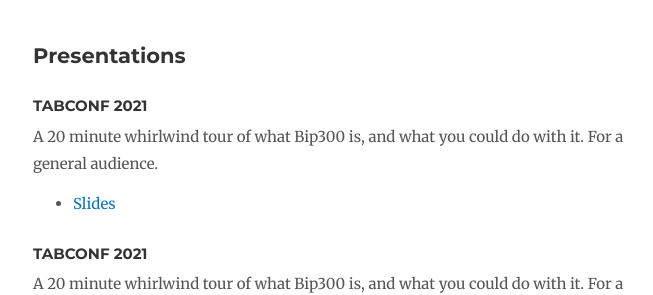
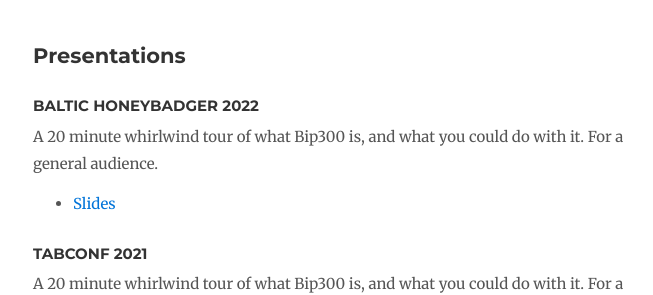
Before and after one commit to drivechain-project/drivechain.info, a Jekyll site: the page built from literature/index.md, in a window 1280 px wide and 900 px high, scrolled down 620 px. Shown: the part 164-459 px from the top of the window, without its empty margins (137-790 px from the left). Built offline with Jekyll 4.4.1, drawn with Linux system fonts in a browser that asks for light colours; our own code applies the rules of GitHub Pages for plain Markdown files; comment, search, counter and statistics services are not loaded.

Commit message:
Baltic Title

```diff
--- a/literature/index.md
+++ b/literature/index.md
@@ -32,7 +32,7 @@
 
 ## Presentations
 
-### TabConf 2021 ### {#tabconf2021}
+### Baltic Honeybadger 2022 ### {#baltic-2022}
 
 A 20 minute whirlwind tour of what Bip300 is, and what you could do with it. For a general audience.
 
```
